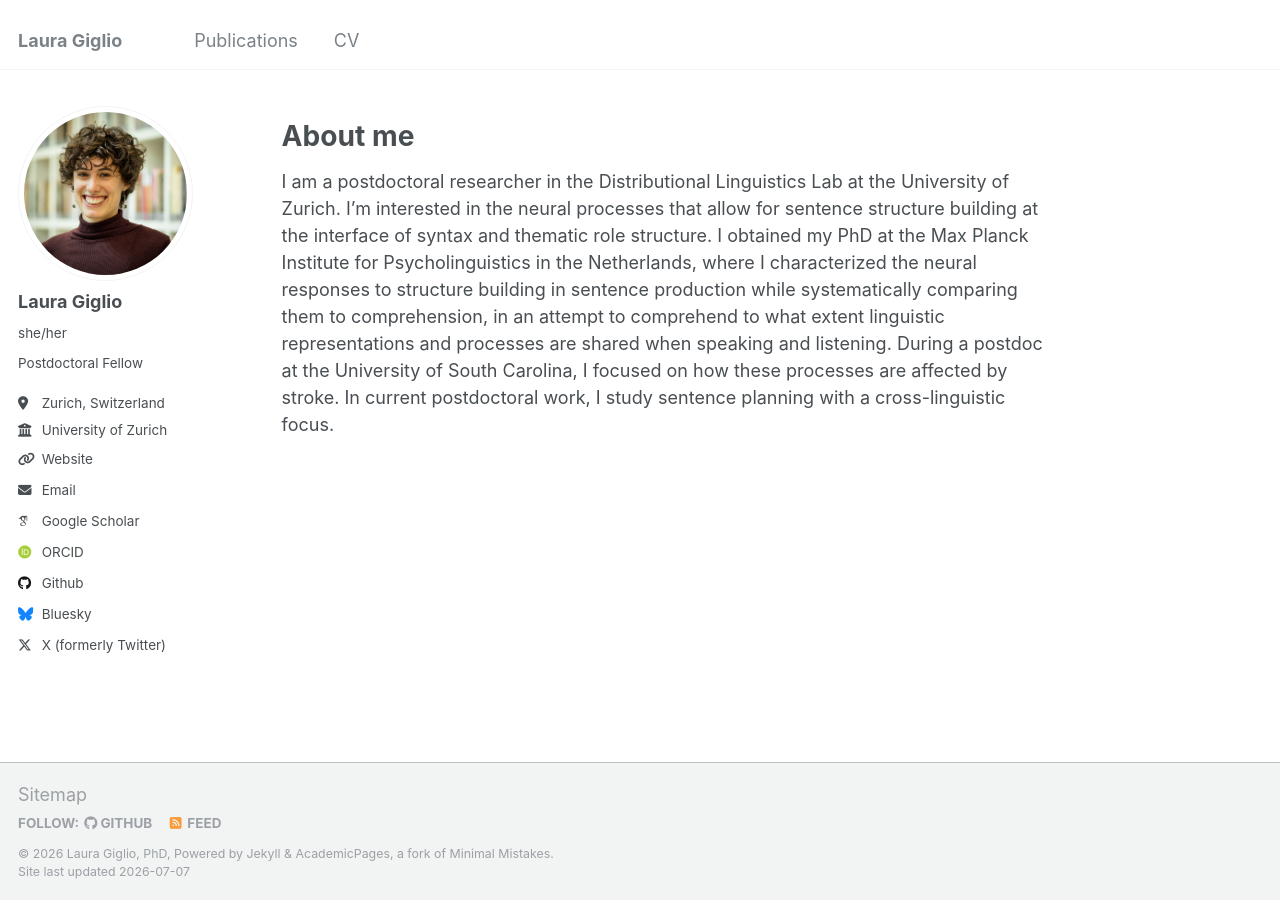
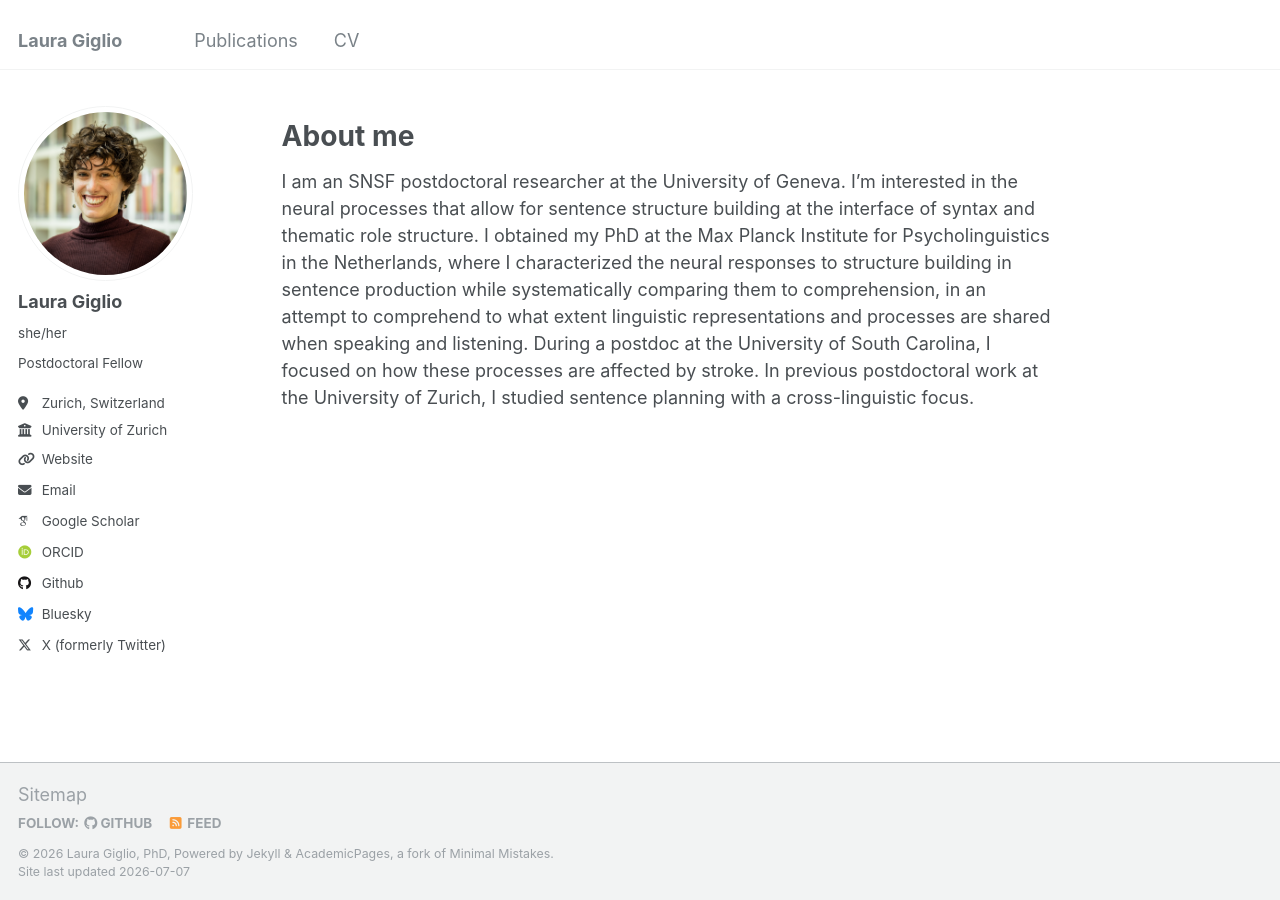
Before and after one commit to lauragiglio/lauragiglio.github.io, a Jekyll site: the page built from _pages/about.md, in a window 1280 px wide. Built offline with Jekyll 4.4.1, drawn with Linux system fonts in a browser that asks for light colours; some web fonts are replaced.

Commit message:
Update UNIGE about.md

```diff
--- a/_pages/about.md
+++ b/_pages/about.md
@@ -9,4 +9,4 @@
 
 About me
 ======
-I am a postdoctoral researcher in the Distributional Linguistics Lab at the University of Zurich. I'm interested in the neural processes that allow for sentence structure building at the interface of syntax and thematic role structure. I obtained my PhD at the Max Planck Institute for Psycholinguistics in the Netherlands, where I characterized the neural responses to structure building in sentence production while systematically comparing them to comprehension, in an attempt to comprehend to what extent linguistic representations and processes are shared when speaking and listening. During a postdoc at the University of South Carolina, I focused on how these processes are affected by stroke. In current postdoctoral work, I study sentence planning with a cross-linguistic focus.
+I am an SNSF postdoctoral researcher at the University of Geneva. I'm interested in the neural processes that allow for sentence structure building at the interface of syntax and thematic role structure. I obtained my PhD at the Max Planck Institute for Psycholinguistics in the Netherlands, where I characterized the neural responses to structure building in sentence production while systematically comparing them to comprehension, in an attempt to comprehend to what extent linguistic representations and processes are shared when speaking and listening. During a postdoc at the University of South Carolina, I focused on how these processes are affected by stroke. In previous postdoctoral work at the University of Zurich, I studied sentence planning with a cross-linguistic focus.
```
